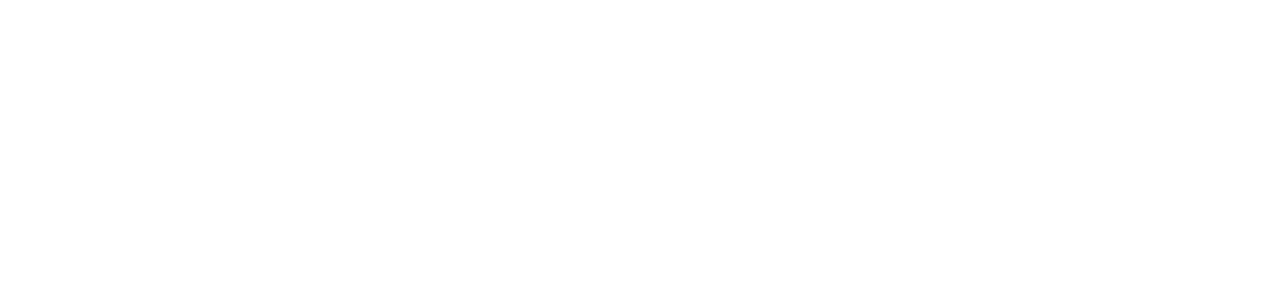
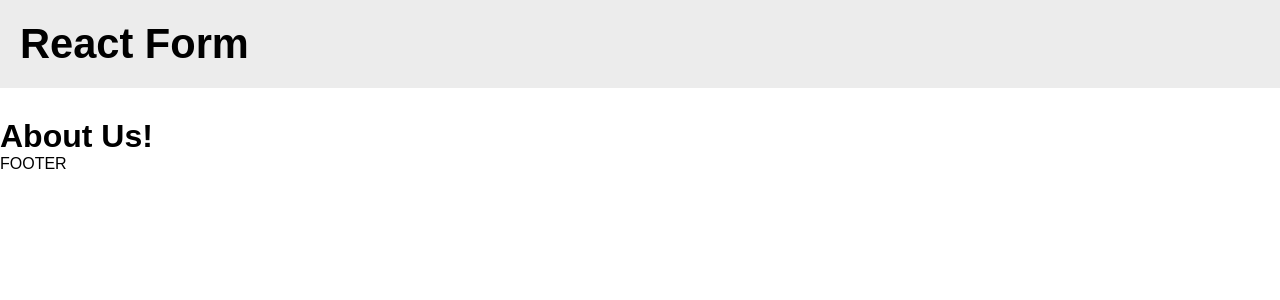
Before and after one commit to emanuelesguerzo/react-router, a React (Vite) app: page /about in a window 1280 px wide. Shown: the top 300 px of the page. Built offline with nearby package versions, Linux system fonts and the light colour scheme; no server answers.

Commit message:
feat: added routes for the 3 newly created pages

```diff
--- a/src/App.jsx
+++ b/src/App.jsx
@@ -1,10 +1,22 @@
 import { BrowserRouter, Routes, Route,  } from "react-router-dom";
 import AppLayout from "./components/AppLayout";
+import HomePage from "./components/HomePage";
+import AboutPage from "./components/AboutPage";
+import PostsPage from "./components/PostsPage";
 
 function App() {
 
   return (
     <>
+      <BrowserRouter>
+        <Routes>
+          <Route element={<AppLayout />}>
+           <Route path="/" element={<HomePage />}/>
+           <Route path="/posts" element={<PostsPage />}/>
+           <Route path="/about" element={<AboutPage />}/>
+          </Route>
+        </Routes>
+      </BrowserRouter>
     </>
   )
 }
--- a/src/components/AboutPage.jsx
+++ b/src/components/AboutPage.jsx
@@ -1,6 +1,6 @@
 function AboutPage() {
     return (
-        <h1>Welcome Home!</h1>
+        <h1>About Us!</h1>
     )
 }
 
```
Also changed, not shown: src/components/PostsPage.jsx (+5 -3 lines).
